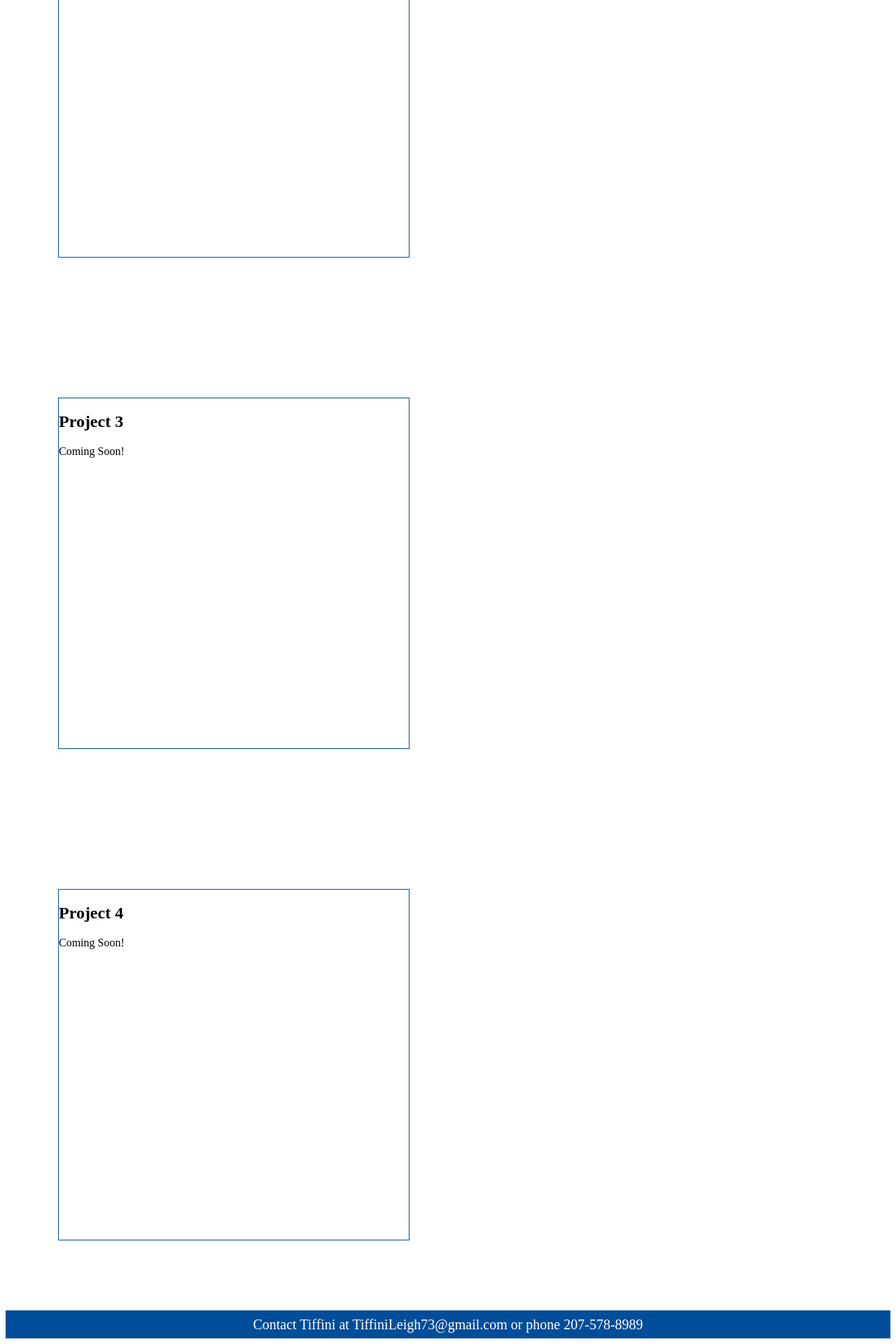
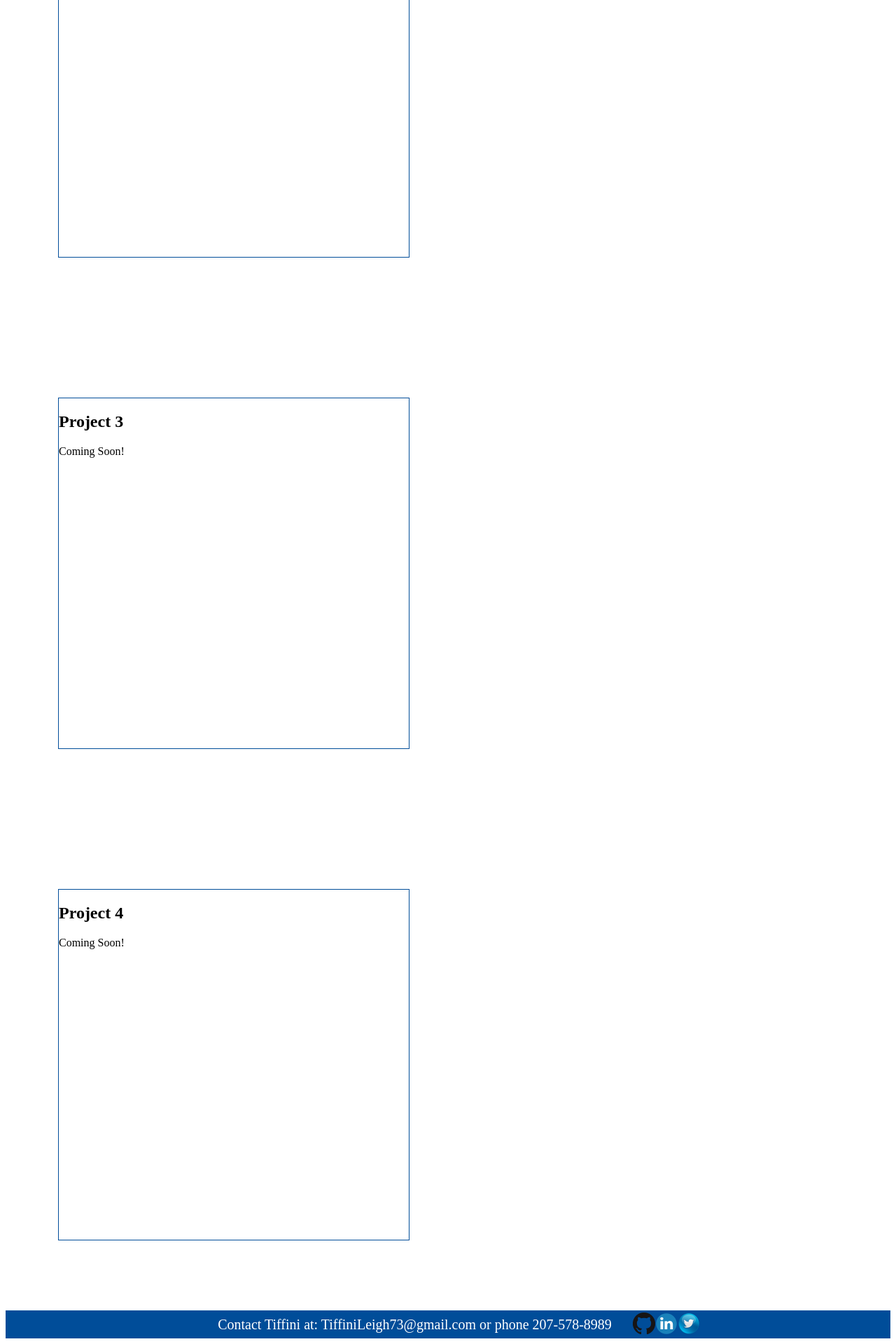
Before and after one commit to TiffanyMeryhew/TiffanyMeryhew.github.io, a Jekyll site: the page index.html, which Jekyll copies as it is, in a window 1280 px wide. Shown: the part 1144-3064 px from the top of the page at 70% size. Built offline with Jekyll 4.4.1, drawn with Linux system fonts in a browser that asks for light colours.

Commit message:
added social media icon links

```diff
--- a/css/style.css
+++ b/css/style.css
@@ -71,3 +71,10 @@ nav li a{
    justify-content: center;
 
  }
+ .social{
+   display: flex;
+   height: 35px;
+   width: 35px;
+   margin: 20px;
+   padding: 10px;
+ }
--- a/index.html
+++ b/index.html
@@ -44,7 +44,13 @@
     </section>
     <div class="footer">
       <footer>
-        <p>Contact Tiffini at TiffiniLeigh73@gmail.com or phone 207-578-8989</p>
+        <p>Contact Tiffini at: TiffiniLeigh73@gmail.com or phone 207-578-8989</p>
+        <div class="social">
+          <a href="https://github.com/TiffanyMeryhew"><img src="images/github.png" alt=""></a>
+          <a href="https://www.linkedin.com/in/tiffany-meryhew-074952135"><img src="images/linkedin.png" alt=""></a>
+          <a href="https://twitter.com/TiffiniLeigh73"><img src="images/twitter.png" alt=""></a>
+
+        </div>
       </footer>
     </div>
   </body>
```
Also changed, not shown: images/github.png (added), images/linkedin.png (added), images/twitter.png (added), 2 other files.
